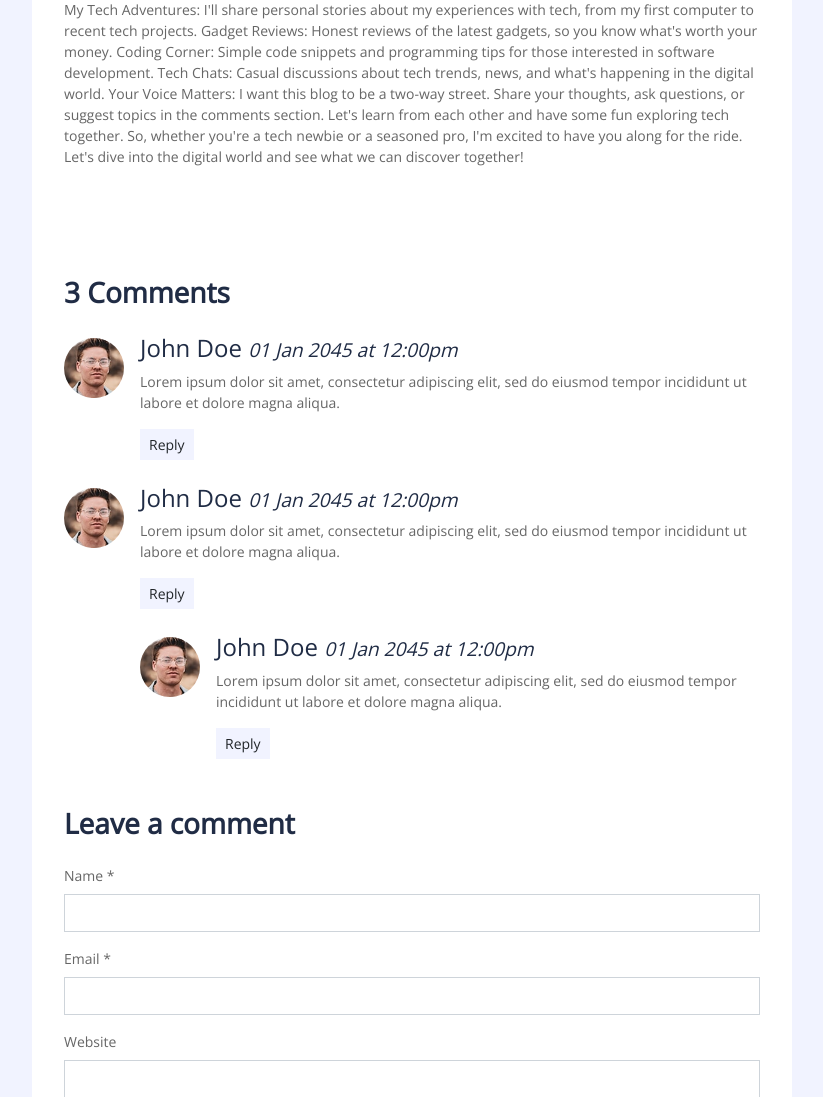
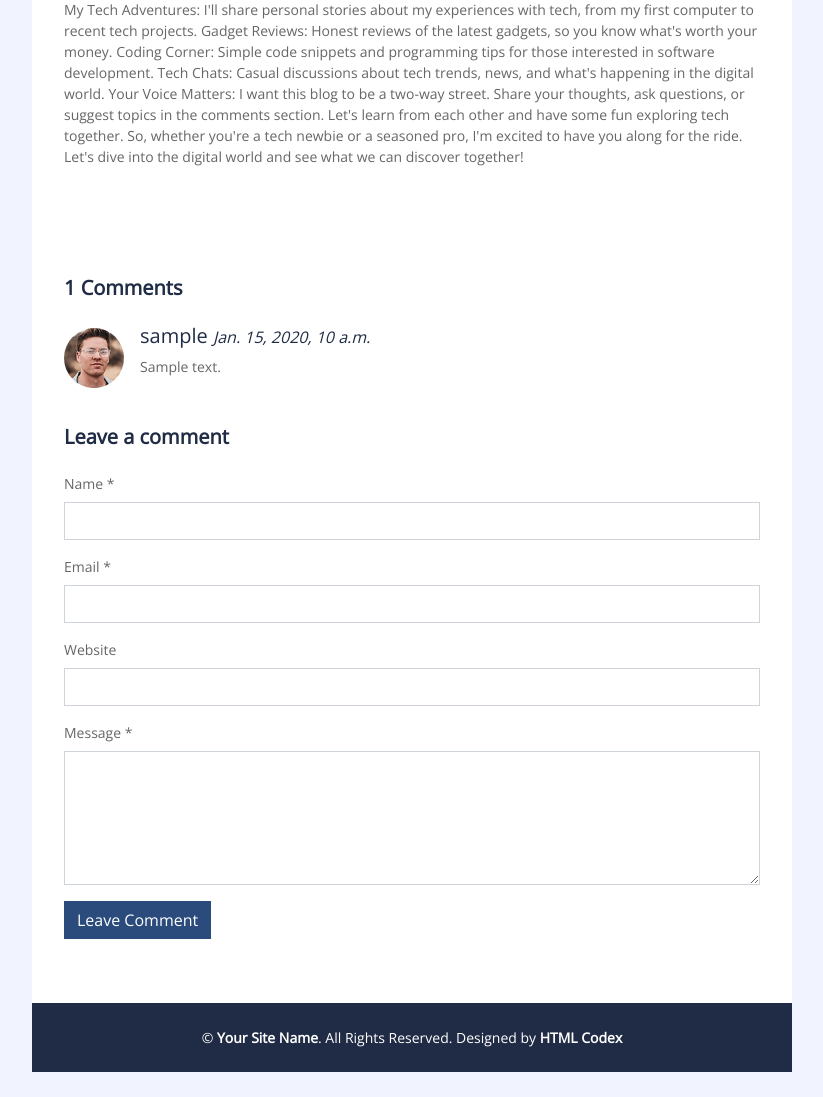
Before and after one commit to christopherece/blog, a Django app: page /posts/1 in a window 1280 px wide. Shown: the part 1018-2115 px from the top of the page, without its empty margins (418-1241 px from the left). Run offline with Django 4.2, Linux system fonts and the light colour scheme; tables that the repository leaves empty hold one stand-in row (values such as "Sample post"); some libraries are stand-ins or nearby versions.

Commit message:
Added Comment Section

```diff
--- a/pages/views.py
+++ b/pages/views.py
@@ -15,9 +15,6 @@ def index(request):
     }
     return render(request, 'pages/index.html', context)
 
-def post(request):
-    return render(request, 'pages/post.html')
-
 def about(request):
     return render(request, 'pages/about.html')
 
--- a/posts/admin.py
+++ b/posts/admin.py
@@ -1,9 +1,11 @@
 from django.contrib import admin
 from .models import Post
 from .models import Category
+from .models import Comment
+
 
 # Register your models here.
 
-
+admin.site.register(Comment)
 admin.site.register(Category)
 admin.site.register(Post)
--- a/posts/views.py
+++ b/posts/views.py
@@ -1,19 +1,25 @@
 from django.shortcuts import get_object_or_404, render
-from .models import Post
+from .models import Post, Comment
 # Create your views here.
 
 
 def post(request, post_id):
     post = get_object_or_404(Post, pk=post_id)
 
-# Fetch the next and previous posts based on the creation date
+    # Fetch the next and previous posts based on the creation date
     next_post = Post.objects.filter(created_at__gt=post.created_at).order_by('created_at').first()
     previous_post = Post.objects.filter(created_at__lt=post.created_at).order_by('-created_at').first()
+
+    # Calculate the total number of comments for the current post
+    total_comments = Comment.objects.filter(post=post).count()
+    comments = Comment.objects.filter(post=post)
 
     context = {
         'post': post,
         'next_post':next_post,
         'previous_post':previous_post,
+        'total_comments':total_comments,
+        'comments':comments,
     }
     return render(request, 'posts/post.html', context)
 
--- a/templates/posts/post.html
+++ b/templates/posts/post.html
@@ -80,21 +80,27 @@ So, whether you're a tech newbie or a seasoned pro, I'm excited to have you alon
             </div>
         </div>
         <div class="col-12 py-4">
-            <h3 class="mb-4 font-weight-bold">3 Comments</h3>
-            <div class="media mb-4">
-                <img src="img/user.jpg" alt="Image" class="mr-3 mt-1 rounded-circle" style="width:60px;">
-                <div class="media-body">
-                    <h4>John Doe <small><i>01 Jan 2045 at 12:00pm</i></small></h4>
-                    <p>Lorem ipsum dolor sit amet, consectetur adipiscing elit, sed do eiusmod tempor incididunt ut labore et dolore magna aliqua.
-                    </p>
-                    <button class="btn btn-sm btn-light">Reply</button>
+            <h5 class="mb-4 font-weight-bold"> {{ total_comments }} Comments</h5>
+            {% for comment in comments %}
+                <div class="media mb-2">
+                    <img src="img/user.jpg" alt="Image" class="mr-3 mt-1 rounded-circle" style="width:60px;">
+                    <div class="media-body">
+                        <h5> {{comment.author}} <small><i>{{comment.created_at}}</i></small></h5>
+                        <p>
+                            {{comment.content}}
+                        </p>
+                        <!-- <button class="btn btn-sm btn-light">Reply</button> -->
+                    </div>
                 </div>
-            </div>
-            <div class="media mb-4">
+            {% empty %}
+                <p>No Comments Yet!</p>
+            {% endfor %}
+
+            <!-- <div class="media mb-4">
                 <img src="img/user.jpg" alt="Image" class="mr-3 mt-1 rounded-circle"
                     style="width:60px;">
                 <div class="media-body">
-                    <h4>John Doe <small><i>01 Jan 2045 at 12:00pm</i></small></h4>
+                    <h5>John Doe <small><i>01 Jan 2045 at 12:00pm</i></small></h5>
                     <p>Lorem ipsum dolor sit amet, consectetur adipiscing elit, sed do eiusmod tempor incididunt ut labore et dolore magna aliqua.
                     </p>
                     <button class="btn btn-sm btn-light">Reply</button>
@@ -102,17 +108,17 @@ So, whether you're a tech newbie or a seasoned pro, I'm excited to have you alon
                         <img src="img/user.jpg" alt="Image" class="mr-3 mt-1 rounded-circle"
                             style="width:60px;">
                         <div class="media-body">
-                            <h4>John Doe <small><i>01 Jan 2045 at 12:00pm</i></small></h4>
+                            <h5>John Doe <small><i>01 Jan 2045 at 12:00pm</i></small></h5>
                             <p>Lorem ipsum dolor sit amet, consectetur adipiscing elit, sed do eiusmod tempor incididunt ut labore et dolore magna aliqua.
                             </p>
                             <button class="btn btn-sm btn-light">Reply</button>
                         </div>
                     </div>
                 </div>
-            </div>
+            </div> -->
         </div>
         <div class="col-12">
-            <h3 class="mb-4 font-weight-bold">Leave a comment</h3>
+            <h5 class="mb-4 font-weight-bold">Leave a comment</h5>
             <form>
                 <div class="form-group">
                     <label for="name">Name *</label>
```
